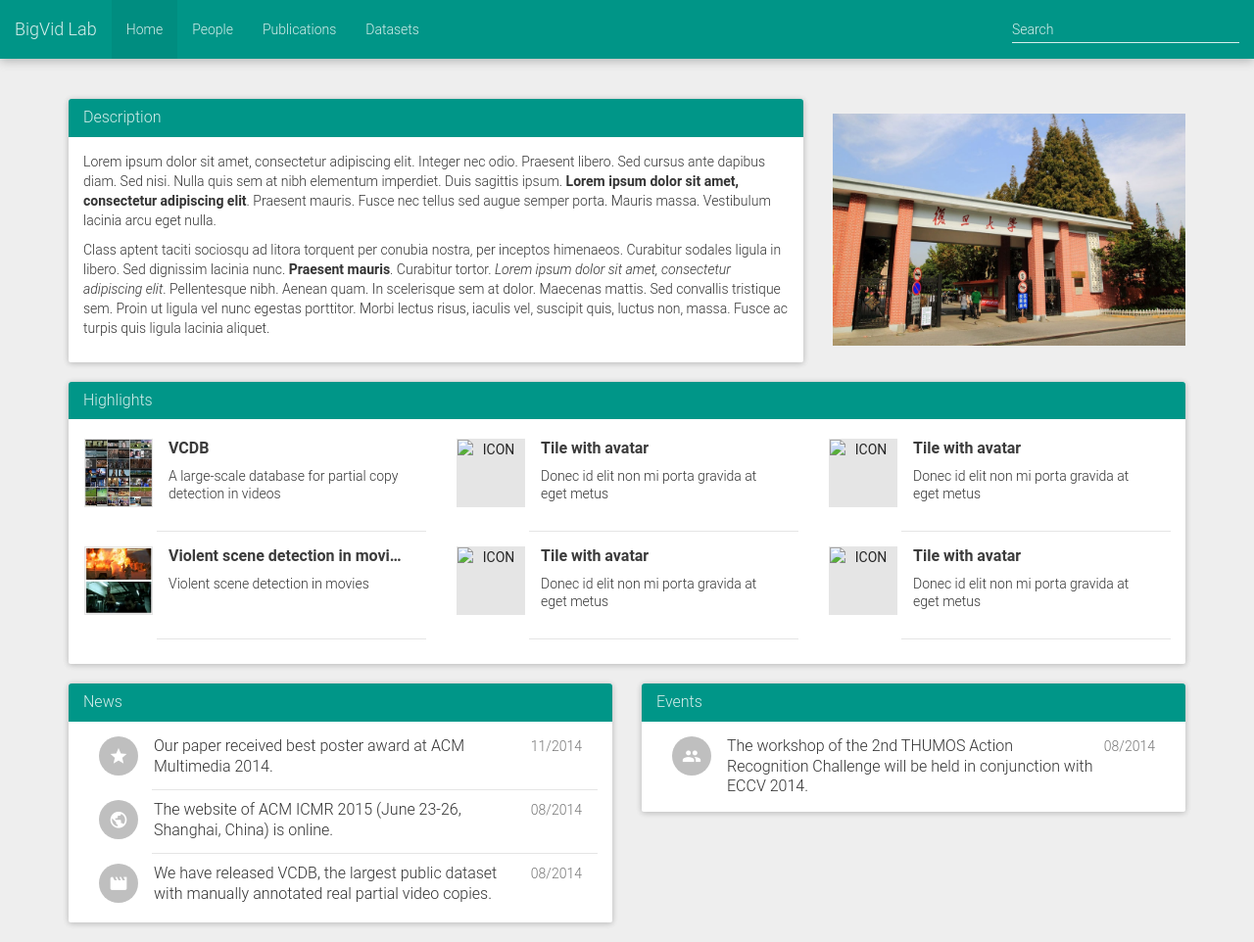
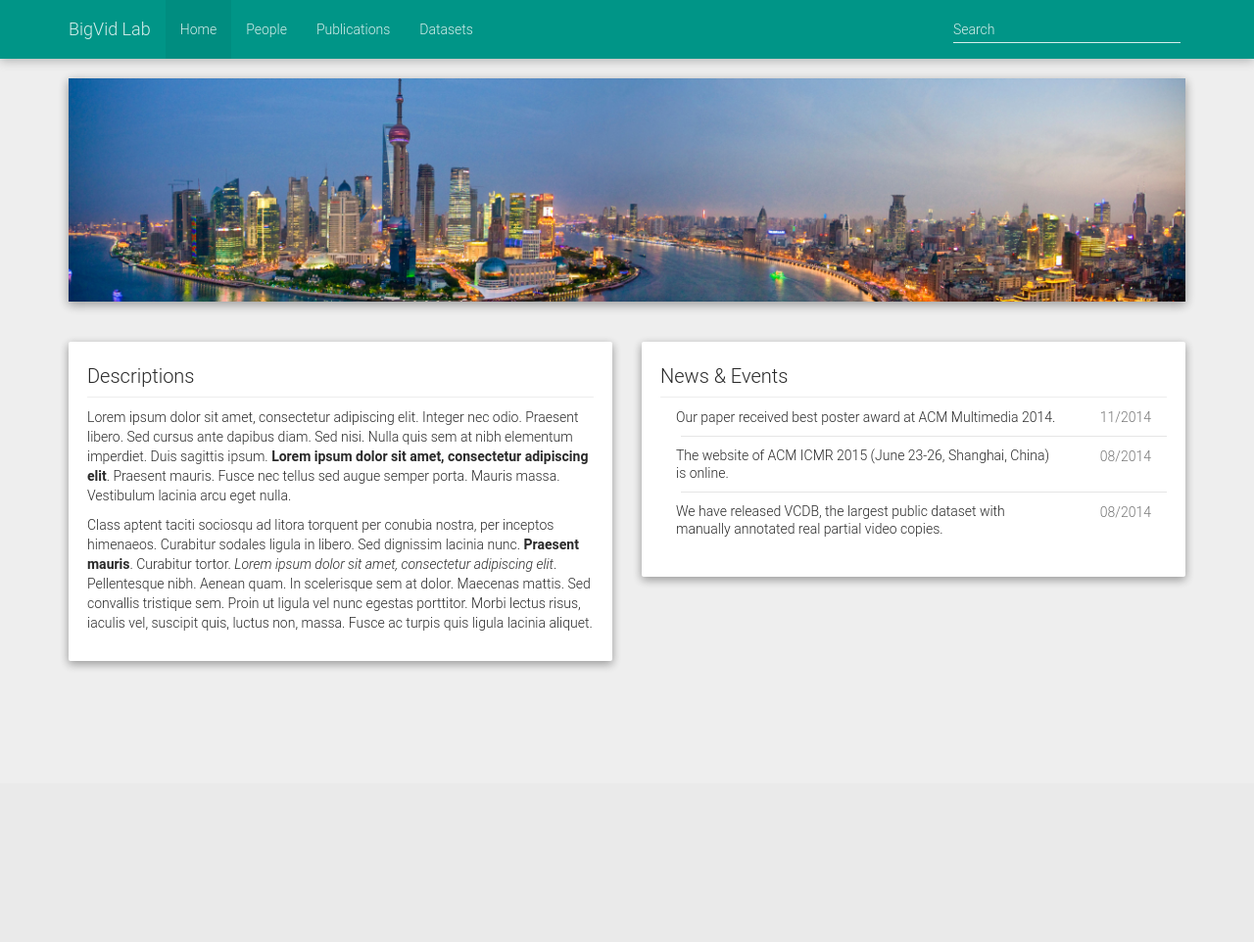
Before and after one commit to xiw9/bigvid.org, a PHP site: page / in a window 1280 px wide. Shown: the whole page at 98% size. After the commit the page ends 682 px from the top, so only its background shows below. Run offline with PHP 8.4, Linux system fonts and the light colour scheme.

Commit message:
..........

```diff
--- a/css/bigvid.css
+++ b/css/bigvid.css
@@ -1,42 +1,61 @@
 header{
 	box-shadow:0 2px 10px rgba(0,0,0,0.26);
 }
-.img-header{
-	margin-top: 15px;
+.navbar-form{
+	padding-right: 5px;
 }
-.list-group{
+.carousel-inner{
+	box-shadow:0 3px 10px rgba(0,0,0,.23),0 3px 10px rgba(0,0,0,.16)
+}
+.carousel:hover .carousel-caption {
+    display: block;
+}
+.carousel:hover .carousel-control {
+    display: block;
+}
+.carousel-control.left{
+	display: none;
+	width:5%;
+	background-image:none;
+	top:35%;
+	bottom:35%;
+}
+.carousel-control.right{
+	display: none;
+	width:5%;
+	background-image:none;
+	top:35%;
+	bottom:35%;
+}
+.carousel-caption{
+	padding-bottom:0px;
+	padding-top:10px;
+	bottom:0px;
+	right:0px;
+	left:0px;
+	background-color: rgba(72,72,72,0.75);
+	display: none;
+}
+.carousel-caption a{
+	color:#fff;
+}
+.carousel-caption a:hover{
+	 font-weight: bold;
+	 text-decoration: none;
+}
+.well h2{
+	font-size: 20px;
+	margin-top:5px;
 	margin-bottom: 0px;
 }
-.highlights .list-group .list-group-item .row-picture .btn {
-	padding: 0px 0px 0px 0px;
-	margin: 5px 0px 15px 0px;
-
+.well hr{
+	margin-top: 10px;
+	margin-bottom: 10px;
 }
-.highlights .list-group .list-group-item .row-picture .btn img {
-	height:70px;
-	width:70px;
+.list-group .list-group-item .row-content{
+	min-height: 0px;
 }
-.highlights .list-group .list-group-item .list-group-item-heading {
-	font-size: 16px;
-	font-weight: bold;
-	white-space: nowrap;
-	overflow: hidden;
-	text-overflow: ellipsis;
+.list-group .list-group-separator:before{
+	float: right;
+	width: 96%;
 }
-
-.newsandevents .list-group-item-text{
-    font-size: 16px;
-}
-
-.newsandevents .list-group .list-group-item .row-action-primary i {
-	height:40px;
-	width:40px;
-	line-height:40px;
-}
-.newsandevents .list-group .list-group-item .row-content{
-	min-height: 45px;
-	width:calc(100% - 115px);
-}
-.newsandevents .list-group .list-group-separator:before{
-	width:calc(100% - 70px)
-}
--- a/index.html
+++ b/index.html
@@ -22,7 +22,8 @@
 
 <body>
     <header>
-        <div class="navbar navbar" data-0="background-color:rgba(0,0,0,0.3);" data-300="background-color:rgba(0,0,0,1);">
+        <div class="navbar navbar">
+            <div class="container">
                 <div class="navbar-header">
                     <button type="button" class="navbar-toggle" data-toggle="collapse" data-target=".navbar-collapse">
                         <span class="icon-bar"></span>
@@ -38,114 +39,86 @@
                         <li><a href="javascript:void(0)">Publications</a></li>
                         <li><a href="javascript:void(0)">Datasets</a></li>
                     </ul>
-                <form action = "search.html" method = "get" class="navbar-form navbar-right">
+                    <form action="search.html" method = "get" class="navbar-form navbar-right">
                         <input type="text" name ="q" size="25" autocomplete="off" class="form-control col-lg-8" placeholder="Search"/>
                     </form>
 
                 </div>
             </div>
+        </div>
     </header>
+
+
+    <section class="highlights">
+        <div class="container">
+            <div id="carousel" class="carousel slide" data-ride="carousel">
+                <div class="carousel-inner">
+                    <div class="item active">
+                        <img src="img/header-2.jpg" alt="Scenery of Shanghai">
+                        <div class="container">
+                            <div class="carousel-caption">
+                                <p><a href="http://yugangjiang.info/">Cras justo odio, dapibus ac facilisis in, egestas eget quam.</a></p>
+                            </div>
+                        </div>
+                    </div>
+                    <div class="item">
+                        <img src="img/header-3.jpg" alt="Shanghai International Convention Center" >
+                        <div class="container">
+                            <div class="carousel-caption">
+                                <p>Cras justo odio, dapibus ac facilisis in, egestas eget quam.</p>
+                            </div>
+                        </div>
+                    </div>
+                    <div class="item">
+                        <img src="img/header-1.jpg" alt="Scenery of Shanghai" >
+                        <div class="container">
+                            <div class="carousel-caption">
+                                <p>Cras justo odio, dapibus ac facilisis in, egestas eget quam.</p>
+                            </div>
+                        </div>
+                    </div>
+                </div>
+                <a class="left carousel-control" href="#carousel" role="button" data-slide="prev"><span class="glyphicon glyphicon-chevron-left"></span></a>
+                <a class="right carousel-control" href="#carousel" role="button" data-slide="next"><span class="glyphicon glyphicon-chevron-right"></span></a>
+            </div>
+        </div>
+    </section>
     <hr>
-  <section class="description">
+    <section class="content">
         <div class="container">
             <div class="row">
-            <div class="col-md-8">
-                <div class="panel panel-material-teal">
-                    <div class="panel-heading">
-                        <h3 class="panel-title">Description</h3>
-                    </div>
-                    <div class="panel-body">
+                <div class="col-md-6">
+                    <div class="well">
+                        <h2>Descriptions</h2>
+                        <hr>
                         <p>Lorem ipsum dolor sit amet, consectetur adipiscing elit. Integer nec odio. Praesent libero. Sed cursus ante dapibus diam. Sed nisi. Nulla quis sem at nibh elementum imperdiet. Duis sagittis ipsum. <b>Lorem ipsum dolor sit amet, consectetur adipiscing elit</b>. Praesent mauris. Fusce nec tellus sed augue semper porta. Mauris massa. Vestibulum lacinia arcu eget nulla. </p>
 
                         <p>Class aptent taciti sociosqu ad litora torquent per conubia nostra, per inceptos himenaeos. Curabitur sodales ligula in libero. Sed dignissim lacinia nunc. <b>Praesent mauris</b>. Curabitur tortor. <i>Lorem ipsum dolor sit amet, consectetur adipiscing elit</i>. Pellentesque nibh. Aenean quam. In scelerisque sem at dolor. Maecenas mattis. Sed convallis tristique sem. Proin ut ligula vel nunc egestas porttitor. Morbi lectus risus, iaculis vel, suscipit quis, luctus non, massa. Fusce ac turpis quis ligula lacinia aliquet. </p>
                     </div>
                 </div>
-            </div>
-            <div class="col-md-4">
-                <img class="img-header img-responsive" src="img/fudan.jpg">
-            </div>
-        </div>
-
-    </div>
-</section>
-
-<section class="highlights">
-    <div class="container">
-        <div class="row">
-            <div class="col-md-12">
-                <div class="panel panel-material-teal">
-                    <div class="panel-heading">
-                        <h3 class="panel-title">Highlights</h3>
-                    </div>
-                    <div class="panel-body">
-                        <div class="row">
-                            <div class="col-md-4 list-group">
-                                <div class="list-group-item ">
-                                    <div class="row-picture">
-                                        <a href="http://yugangjiang.info/research/VCDB/" class="btn btn-default"><img src="img/VCDB.jpg" alt="icon"></a>
-                                    </div>
+                <div class="col-md-6">
+                    <div class="well">
+                        <h2>News & Events</h2>
+                        <hr>
+                        <div class="list-group">
+                            <div class="list-group-item">
                                      <div class="row-content">
-                                        <h4 class="list-group-item-heading">VCDB</h4>
-                                        <p class="list-group-item-text">A large-scale database for partial copy detection in videos</p>
+                                    <div class="least-content">11/2014</div>
+                                    <p class="list-group-item-text">Our paper received best poster award at ACM Multimedia 2014.</p>
                                 </div>
                             </div>
                             <div class="list-group-separator"></div>
                             <div class="list-group-item">
-                                    <div class="row-picture">
-                                        <a href="javascript:void(0)" class="btn btn-default"><img src="img/ViolentSceneDetection.jpg" alt="icon"></a>
-                                    </div>
                                 <div class="row-content">
-                                        <h4 class="list-group-item-heading">Violent scene detection in movies</h4>
-                                        <p class="list-group-item-text">Violent scene detection in movies</p>
-                                    </div>
-                                </div>
-                                <div class="list-group-separator"></div>
-
-                            </div>
-                            <div class="col-md-4 list-group">
-                                <div class="list-group-item">
-                                    <div class="row-picture">
-                                        <a href="javascript:void(0)" class="btn btn-default"><img src="" alt="icon"></a>
-                                    </div>
-                                    <div class="row-content">
-                                        <h4 class="list-group-item-heading">Tile with avatar</h4>
-                                        <p class="list-group-item-text">Donec id elit non mi porta gravida at eget metus</p>
+                                    <div class="least-content">08/2014</div>
+                                    <p class="list-group-item-text">The website of ACM ICMR 2015 (June 23-26, Shanghai, China) is online.</p>
                                 </div>
                             </div>
                             <div class="list-group-separator"></div>
                             <div class="list-group-item">
-                                    <div class="row-picture">
-                                        <a href="javascript:void(0)" class="btn btn-default"><img src="" alt="icon"></a>
-                                    </div>
                                 <div class="row-content">
-                                        <h4 class="list-group-item-heading">Tile with avatar</h4>
-                                        <p class="list-group-item-text">Donec id elit non mi porta gravida at eget metus</p>
-                                    </div>
-                                </div>
-                                <div class="list-group-separator"></div>
-                            </div>
-                            <div class="col-md-4 list-group">
-                                <div class="list-group-item">
-                                    <div class="row-picture">
-                                        <a href="javascript:void(0)" class="btn btn-default"><img src="" alt="icon"></a>
-                                    </div>
-                                    <div class="row-content">
-                                        <h4 class="list-group-item-heading">Tile with avatar</h4>
-                                        <p class="list-group-item-text">Donec id elit non mi porta gravida at eget metus</p>
-                                    </div>
-                                </div>
-                                <div class="list-group-separator"></div>
-                                <div class="list-group-item">
-                                    <div class="row-picture">
-                                        <a href="javascript:void(0)" class="btn btn-default"><img src="" alt="icon"></a>
-                                    </div>
-                                    <div class="row-content">
-                                        <h4 class="list-group-item-heading">Tile with avatar</h4>
-                                        <p class="list-group-item-text">Donec id elit non mi porta gravida at eget metus</p>
-                                    </div>
-                                </div>
-                                <div class="list-group-separator"></div>
-
+                                    <div class="least-content">08/2014</div>
+                                    <p class="list-group-item-text">We have released VCDB, the largest public dataset with manually annotated real partial video copies. </p>
                                 </div>
                             </div>
                         </div>
@@ -155,80 +128,8 @@
         </div>
     </section>
 
-<section class="newsandevents">
-    <div class="container">
-        <div class="row">
-            <div class="col-md-6">
-                <div class="panel panel-material-teal">
-                    <div class="panel-heading">
-                        <h3 class="panel-title">News</h3>
-                    </div>
-                    <div class="panel-body">
-                        <div class="list-group">
-                            <div class="list-group-item">
-                                <div class="row-action-primary">
-                                    <i class="mdi-action-grade"></i>
-                                </div>
-                                <div class="row-content">
-                                    <div class="least-content">11/2014</div>
-                                    <p class="list-group-item-text">Our paper received best poster award at ACM Multimedia 2014.</p>
-                                </div>
-                            </div>
-                            <div class="list-group-separator"></div>
-                            <div class="list-group-item">
-                                <div class="row-action-primary">
-                                    <i class="mdi-social-public"></i>
-                                </div>
-                                <div class="row-content">
-                                    <div class="least-content">08/2014</div>
-                                    <p class="list-group-item-text">The website of ACM ICMR 2015 (June 23-26, Shanghai, China) is online.</p>
-                                </div>
-                            </div>
-                            <div class="list-group-separator"></div>
-                            <div class="list-group-item">
-                                <div class="row-action-primary">
-                                    <i class="mdi-av-movie"></i>
-                                </div>
-                                <div class="row-content">
-                                    <div class="least-content">08/2014</div>
-                                    <p class="list-group-item-text">We have released VCDB, the largest public dataset with manually annotated real partial video copies. </p>
-                                </div>
-                            </div>
-                        </div>
-                    </div>
-                </div>
-
-            </div>
-            <div class="col-md-6">
-                <div class="panel panel-material-teal">
-                    <div class="panel-heading">
-                        <h3 class="panel-title">Events</h3>
-                    </div>
-                    <div class="panel-body">
-                        <div class="list-group">
-                            <div class="list-group-item">
-                                <div class="row-action-primary">
-                                    <i class="mdi-social-group"></i>
-                                </div>
-                                <div class="row-content">
-                                    <div class="least-content">08/2014</div>
-                                    <p class="list-group-item-text">The workshop of the 2nd THUMOS Action Recognition Challenge will be held in conjunction with ECCV 2014. </p>
-                                </div>
-                            </div>
-
-                        </div>
-                    </div>
-                </div>
-
-            </div>
-        </div>
-    </div>
-
-</section>
-
     <script src="js/jquery-1.11.1.min.js"></script>
     <script src="js/bootstrap.min.js"></script>
-
     <script src="js/ripples.min.js"></script>
     <script src="js/material.min.js"></script>
     <script>
```
Also changed, not shown: img/header-1.jpg (added), img/header-2.jpg (added), img/header-3.jpg (added). Lines whose indentation alone changed are shown as unchanged.
